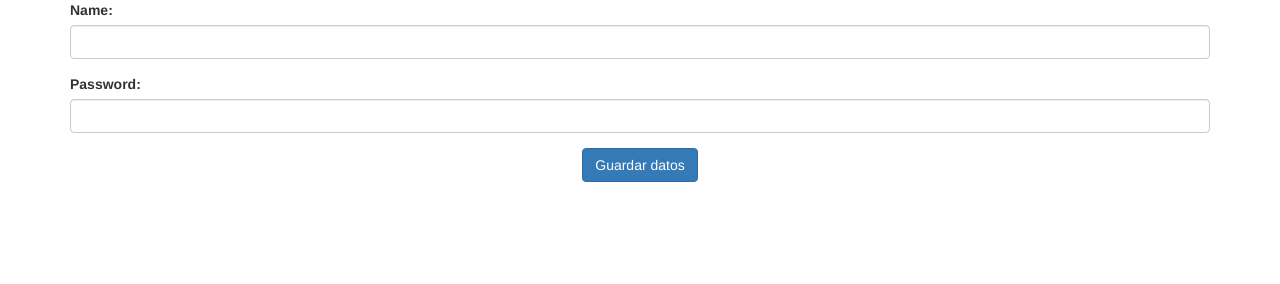
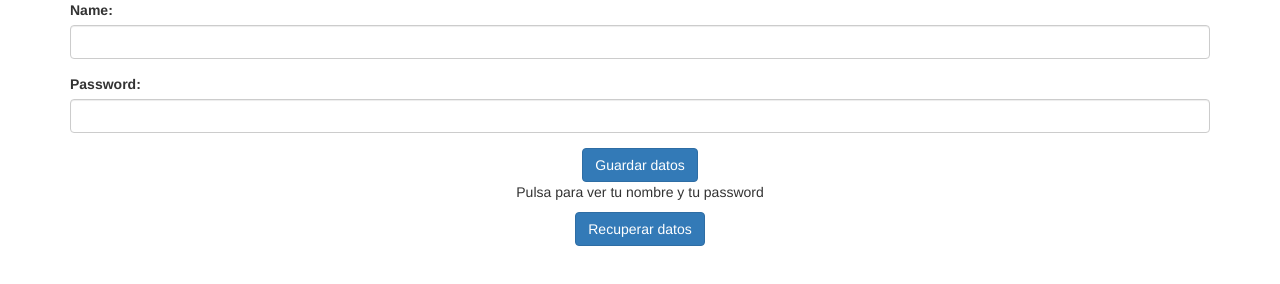
Before and after one commit to nicolealiste/localstorage, a plain HTML site: page index.HTML in a window 1280 px wide. Drawn offline with nearby package versions, Linux system fonts and the light colour scheme.

Commit message:
se agrega boton Recuperar datos

```diff
--- a/index.HTML
+++ b/index.HTML
@@ -31,6 +31,13 @@
 					<button type="button" class="btn btn-primary" onclick="guardarDatos()" value="Guardar datos">Guardar datos</button>
 				</div>
 			</div>
+			<div class="row">
+				<div class="col-lg-12 text-center">
+					<p id="datos">Pulsa para ver tu nombre y tu password
+					</p>
+					<button type="button" class="btn btn-primary" onclick="recuperarDatos()" value="Recuperar datos">Recuperar datos</button>
+				</div>
+			</div>
 		</section>
 	</div>
 </body>
```
